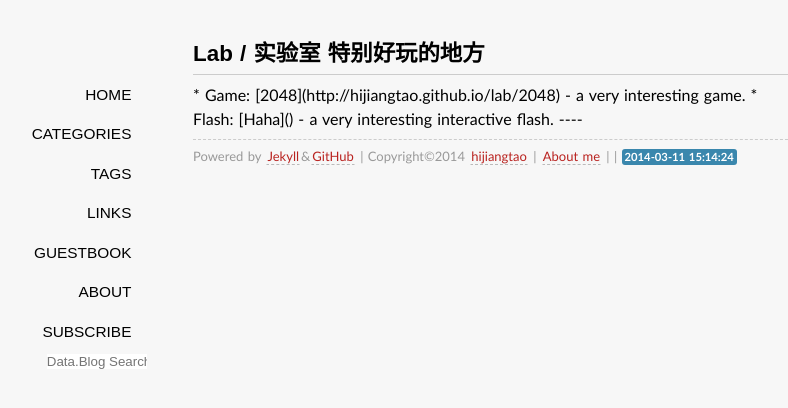
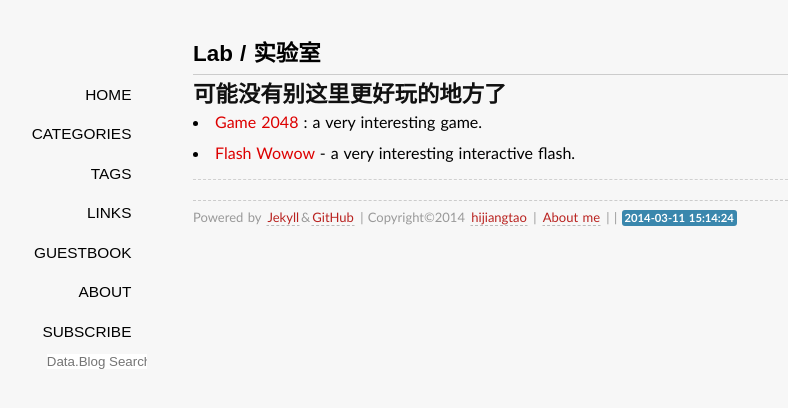
Before and after one commit to jessica0530/hijiangtao.github.io, a Jekyll site: the page built from laboratory.md, in a window 1280 px wide. Shown: the top 408 px of the page, without its empty margins (147-935 px from the left). Built offline with Jekyll 4.4.1, drawn with Linux system fonts in a browser that asks for light colours; some web fonts are replaced; Markdown is read by kramdown in place of the engine named in the settings; comment, search, counter and statistics services are not loaded.

Commit message:
add game 2048

```diff
--- a/laboratory.md
+++ b/laboratory.md
@@ -1,18 +1,13 @@
 ---
-title: Lab / 实验室 特别好玩的地方
+title: Lab / 实验室
 layout: page
 comments: yes
 ---
 
-<html xmlns:wb="http://open.weibo.com/wb">
-<head>
-    <script src="http://tjs.sjs.sinajs.cn/open/api/js/wb.js?appkey=244999385" type="text/javascript" charset="utf-8"></script>
-</head>
+##可能没有别这里更好玩的地方了
 
-* Game: [2048](http://hijiangtao.github.io/lab/2048) - a very interesting game.
-* Flash: [Haha]() - a very interesting interactive flash.
-
-<wb:livestream skin="silver" appkey="244999385" topic="%E8%B7%91%E5%81%8F%E7%9A%84%E5%B0%91%E5%B9%B4|%E8%B7%91%E5%81%8F%E7%9A%84%E5%B0%91%E5%B9%B4" width="auto" height="500" ></wb:livestream>
+* [Game 2048](http://hijiangtao.github.io/lab/2048) : a very interesting game.
+* [Flash Wowow](http://hijiangtao.weebly.com/uploads/2/4/7/5/24754659/banner_website_v03_by_davedonut-d6tpi0q.swf) - a very interesting interactive flash.
 
 <!--weibo-->
 <script src="http://tjs.sjs.sinajs.cn/open/api/js/wb.js" type="text/javascript" charset="utf-8"></script>
```
